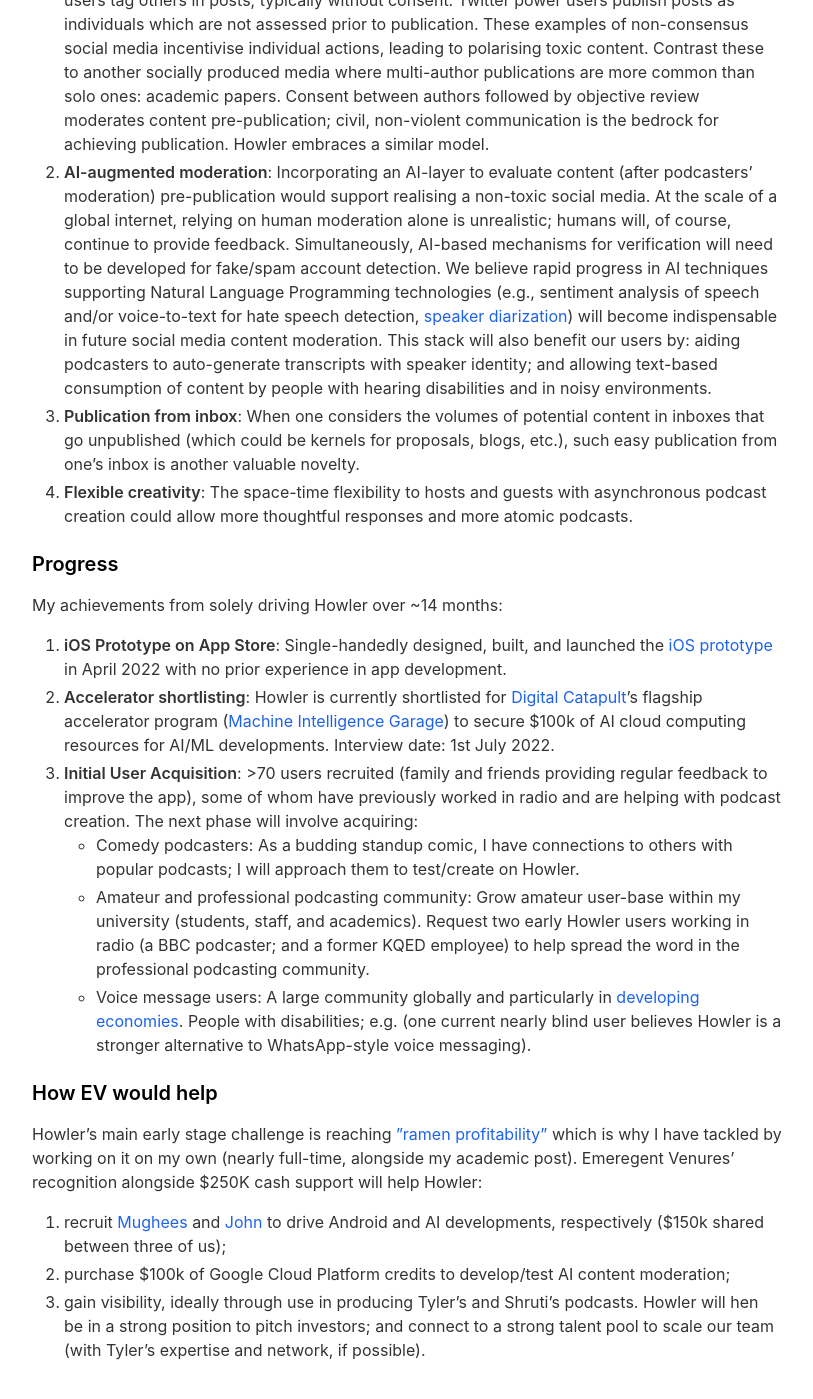
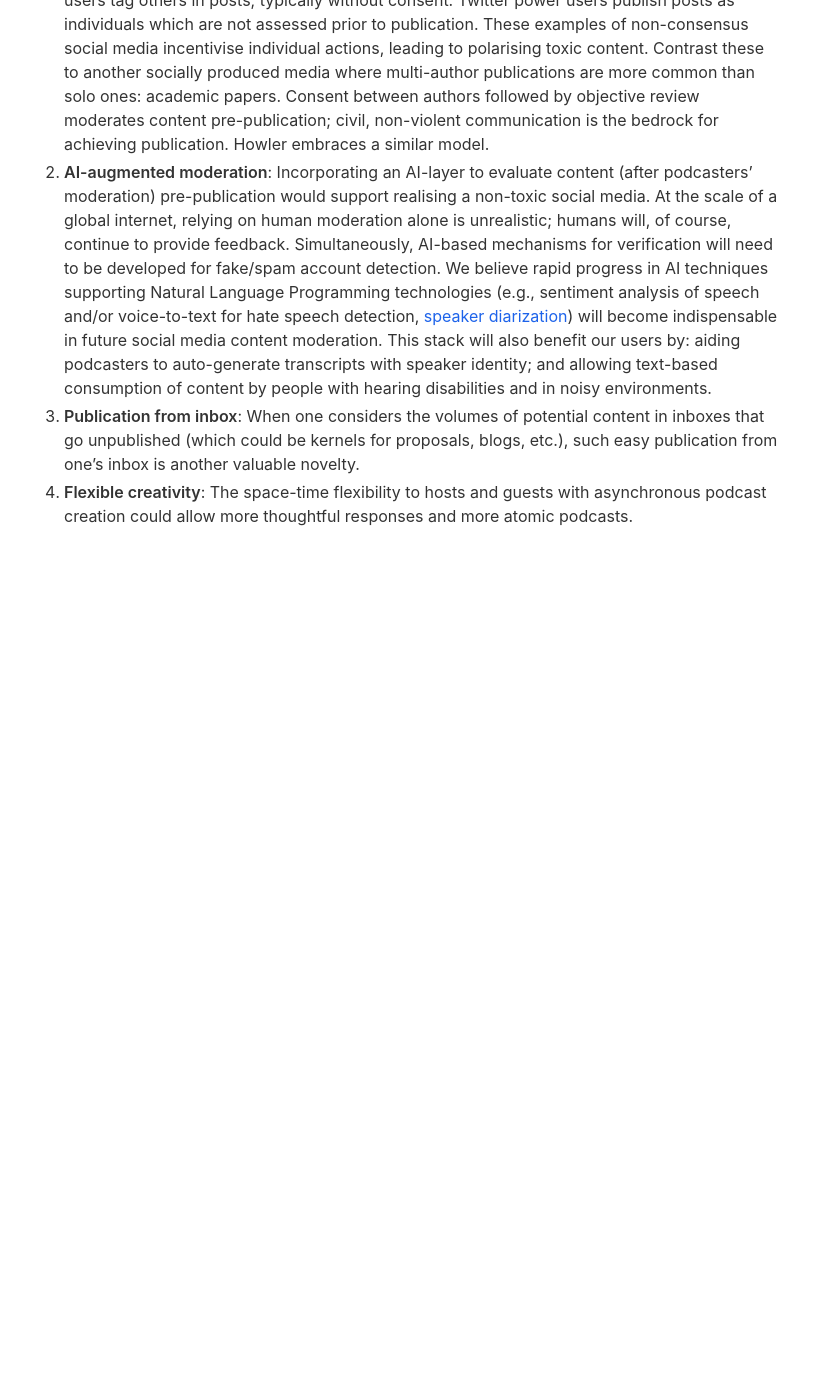
Before and after one commit to Howler-Technologies-Limited/HowlerSite, a Jekyll site: the page built from _pages/about.md, in a window 1280 px wide and 1400 px high, scrolled down 433 px. Shown: the whole window, without its empty margins (233-1046 px from the left). Built offline with Jekyll 4.4.1, drawn with Linux system fonts in a browser that asks for light colours; nearby versions of some CDN libraries; after the commit the page ends 1031 px from its top, so only the background shows below that; some of the changed text lies outside the part shown.

Commit message:
Modifying about even more

```diff
--- a/_pages/about.md
+++ b/_pages/about.md
@@ -3,28 +3,12 @@ layout: page
 title: About
 include_in_header: true
 ---
-## Idea
-In the Harry Potter universe, Howlers were owl-delivered letters read aloud to recipients in senders' voices. My eponymous idea, Howler®, builds on this; in-app personal voice messages are quickly converted into podcasts that sound like a synchronous conversation ([listen to exemplar Howlcast](https://firebasestorage.googleapis.com/v0/b/howler-beta-test.appspot.com/o/howlcasts%2FPFMmCatcLcPHo1XOvfBIjrXDVqI2%2F6D002CC7-1C74-401A-A3AA-A962020DBA23?alt=media&token=e3d8ad8e-b6a7-40bb-8ed0-fd55d9488259)). Howler's vision is to democratise podcasting while providing non-toxic content. **I am requesting support from Emergent Ventures AI to continue building Howler**.
+## The Lore
+In the Harry Potter universe, Howlers were owl-delivered letters read aloud to recipients in senders' voices. The smarthpone application, Howler®, builds on this; in-app personal voice messages are quickly converted into podcasts that sound like a synchronous conversation ([listen to exemplar Howlcast](https://firebasestorage.googleapis.com/v0/b/howler-beta-test.appspot.com/o/howlcasts%2FPFMmCatcLcPHo1XOvfBIjrXDVqI2%2F6D002CC7-1C74-401A-A3AA-A962020DBA23?alt=media&token=e3d8ad8e-b6a7-40bb-8ed0-fd55d9488259)). Howler's vision is to democratise podcasting while providing non-toxic content.
 
-## Novelty
+## How can we deliver on both?
 1. **Consensus-based publication model**: Consider current social media; Facebook and Instagram users tag others in posts, typically without consent. Twitter power users publish posts as individuals which are not assessed prior to publication. These examples of non-consensus social media incentivise individual actions, leading to polarising toxic content.
    Contrast these to another socially produced media where multi-author publications are more common than solo ones: academic papers. Consent between authors followed by objective review moderates content pre-publication; civil, non-violent communication is the bedrock for achieving publication. Howler embraces a similar model.
 2. **AI-augmented moderation**: Incorporating an AI-layer to evaluate content (after podcasters' moderation) pre-publication would support realising a non-toxic social media. At the scale of a global internet, relying on human moderation alone is unrealistic; humans will, of course, continue to provide feedback. Simultaneously, AI-based mechanisms for verification will need to be developed for fake/spam account detection. We believe rapid progress in AI techniques supporting Natural Language Programming technologies (e.g., sentiment analysis of speech and/or voice-to-text for hate speech detection, [speaker diarization](https://docs.aws.amazon.com/transcribe/latest/dg/diarization.html)) will become indispensable in future social media content moderation. This stack will also benefit our users by: aiding podcasters to auto-generate transcripts with speaker identity; and allowing text-based consumption of content by people with hearing disabilities and in noisy environments.
 3. **Publication from inbox**: When one considers the volumes of potential content in inboxes that go unpublished (which could be kernels for proposals, blogs, etc.), such easy publication from one's inbox is another valuable novelty.
 4. **Flexible creativity**: The space-time flexibility to hosts and guests with asynchronous podcast creation could allow more thoughtful responses and more atomic podcasts.
-
-### Progress
-My achievements from solely driving Howler over ~14 months:
-1. __iOS Prototype on App Store__: Single-handedly designed, built, and launched the [iOS prototype](http://apps.apple.com/gb/app/howler/id1591521094) in April 2022 with no prior experience in app development.
-2. **Accelerator shortlisting**: Howler is currently shortlisted for [Digital Catapult](https://www.digicatapult.org.uk)'s flagship accelerator program ([Machine Intelligence Garage](https://migarage.digicatapult.org.uk/about-mi-garage/)) to secure $100k of AI cloud computing resources for AI/ML developments. Interview date: 1st July 2022.
-3. **Initial User Acquisition**: >70 users recruited (family and friends providing regular feedback to improve the app), some of whom have previously worked in radio and are helping with podcast creation. The next phase will involve acquiring:
-	- Comedy podcasters: As a budding standup comic, I have connections to others with popular podcasts; I will approach them to test/create on Howler.
-	- Amateur and professional podcasting community: Grow amateur user-base within my university (students, staff, and academics). Request two early Howler users working in radio (a BBC podcaster; and a former KQED employee) to help spread the word in the professional podcasting community.
-	- Voice message users: A large community globally and particularly in [developing economies](https://restofworld.org/2021/facebook-didnt-know-why-half-of-messengers-voice-traffic-comes-from-cambodia- heres-why). People with disabilities; e.g. (one current nearly blind user believes Howler is a stronger alternative to WhatsApp-style voice messaging).
-
-### How EV would help
-Howler’s main early stage challenge is reaching [”ramen profitability”](http://www.paulgraham.com/ramenprofitable.html) which is why I have tackled by working on it on my own (nearly full-time, alongside my academic post). Emeregent Venures' recognition alongside $250K cash support will help Howler:
-1. recruit [Mughees](https://www.linkedin.com/in/mugheesasif) and [John](https://www.linkedin.com/in/johnpeterflynn/) to drive Android and AI developments, respectively ($150k shared between three of us);
-2. purchase $100k of Google Cloud Platform credits to develop/test AI content moderation;
-3. gain visibility, ideally through use in producing Tyler's and Shruti's podcasts.
-Howler will hen be in a strong position to pitch investors; and connect to a strong talent pool to scale our team (with Tyler's expertise and network, if possible).
```
